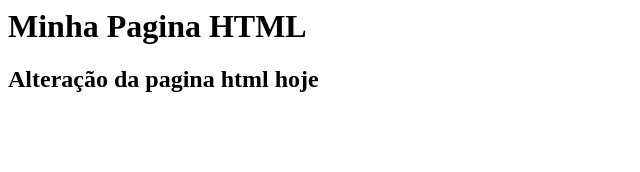
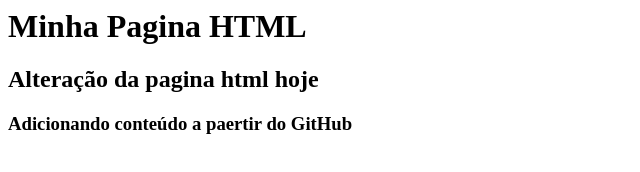
Before and after one commit to thaidevoliveira/gama-no-github, a plain HTML site: page index.html in a window 1280 px wide. Shown: the whole page, without its empty margins (0-640 px from the left). Drawn offline with Linux system fonts and the light colour scheme.

Commit message:
Atualização a partir do GitHub

```diff
--- a/index.html
+++ b/index.html
@@ -2,5 +2,6 @@
     <body>
         <h1>Minha Pagina HTML</h1>
         <h2>Alteração da pagina html hoje</h2>
+        <h3>Adicionando conteúdo a paertir do GitHub</h3>
     </body>
 </html>
```
